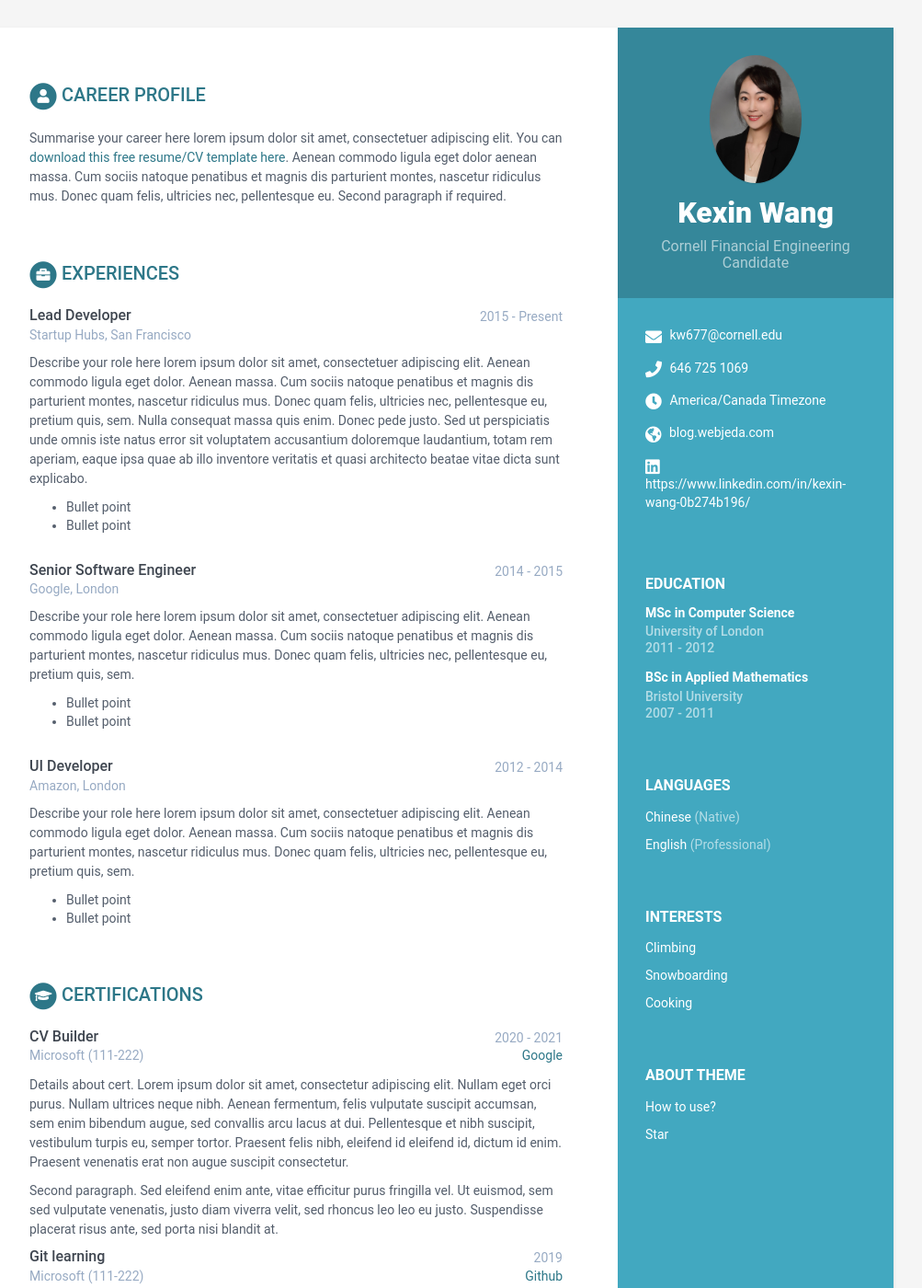
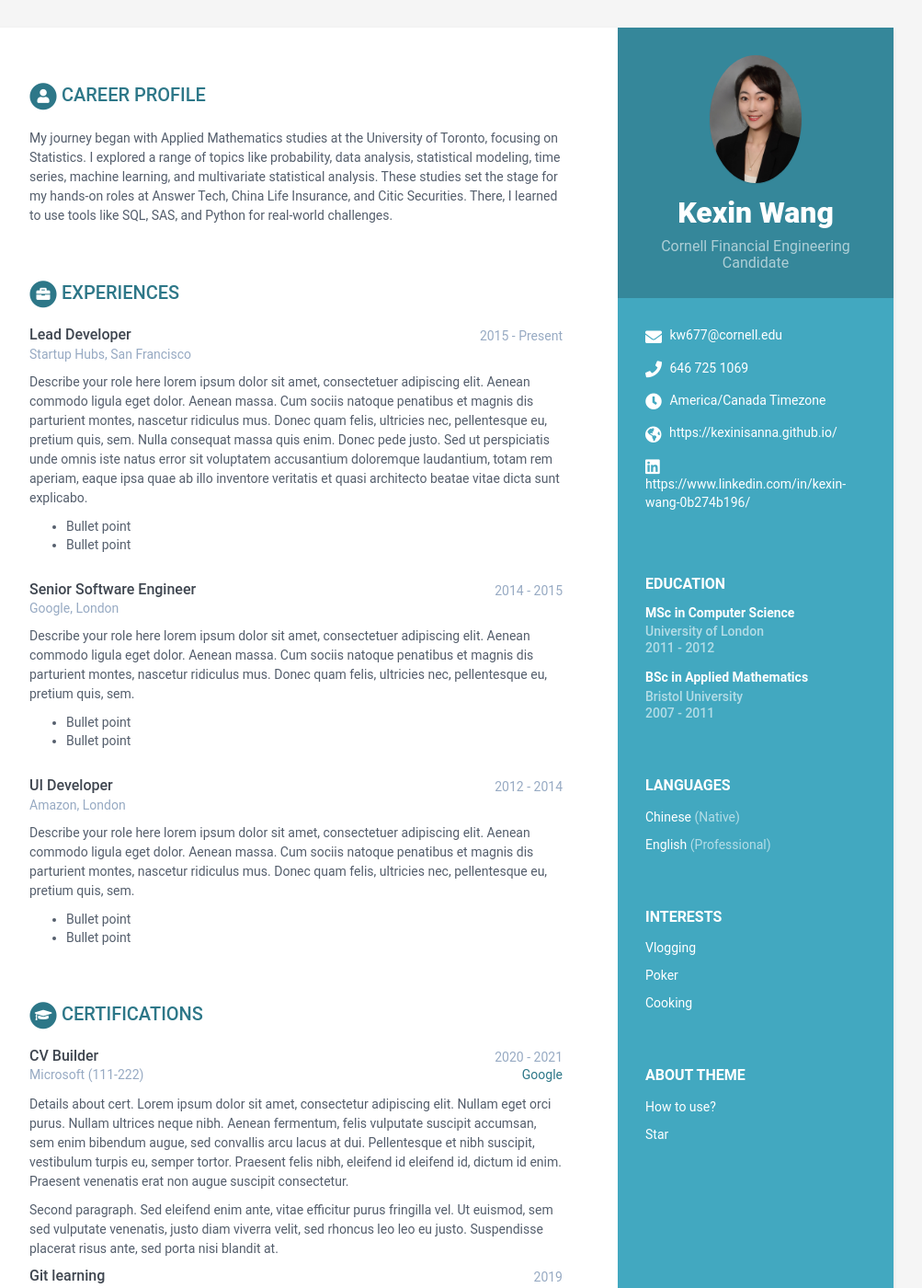
Before and after one commit to KexinisAnna/KexinisAnna.github.io, a Jekyll site: the page built from index.html, in a window 1280 px wide and 1400 px high. Shown: the whole window at 92% size, without its empty margins (168-1171 px from the left). Built offline with Jekyll 4.4.1, drawn with Linux system fonts in a browser that asks for light colours.

Commit message:
Update data.yml

```diff
--- a/_data/data.yml
+++ b/_data/data.yml
@@ -15,9 +15,9 @@ sidebar:
     # Sidebar links
     email: kw677@cornell.edu
     phone: 646 725 1069
+    linkedin: https://www.linkedin.com/in/kexin-wang-0b274b196/
     timezone: America/Canada Timezone
-    website: blog.webjeda.com #do not add http://
-    linkedin: https://www.linkedin.com/in/kexin-wang-0b274b196/
+    website: https://kexinisanna.github.io/
 
 
     languages:
@@ -32,10 +32,10 @@ sidebar:
     interests:
       title: Interests
       info:
-        - item: Climbing
+        - item: Vlogging
           link:
 
-        - item: Snowboarding
+        - item: Poker
           link:
 
         - item: Cooking
@@ -44,12 +44,13 @@ sidebar:
 career-profile:
     title: Career Profile
     summary: |
-      Summarise your career here lorem ipsum dolor sit amet, consectetuer
-      adipiscing elit. You can [download this free resume/CV template here]().
-      Aenean commodo ligula eget dolor aenean massa. Cum sociis natoque
-      penatibus et magnis dis parturient montes, nascetur ridiculus mus.
-      Donec quam felis, ultricies nec, pellentesque eu.
-      Second paragraph if required.
+      My journey began with Applied Mathematics studies at the University of Toronto,
+      focusing on Statistics. I explored a range of topics like probability,
+      data analysis, statistical modeling, time series, machine learning,
+      and multivariate statistical analysis.
+      These studies set the stage for my hands-on roles at Answer Tech,
+      China Life Insurance, and Citic Securities. There, I learned to use tools like SQL,
+      SAS, and Python for real-world challenges.
 education:
     title: Education
     info:
```
